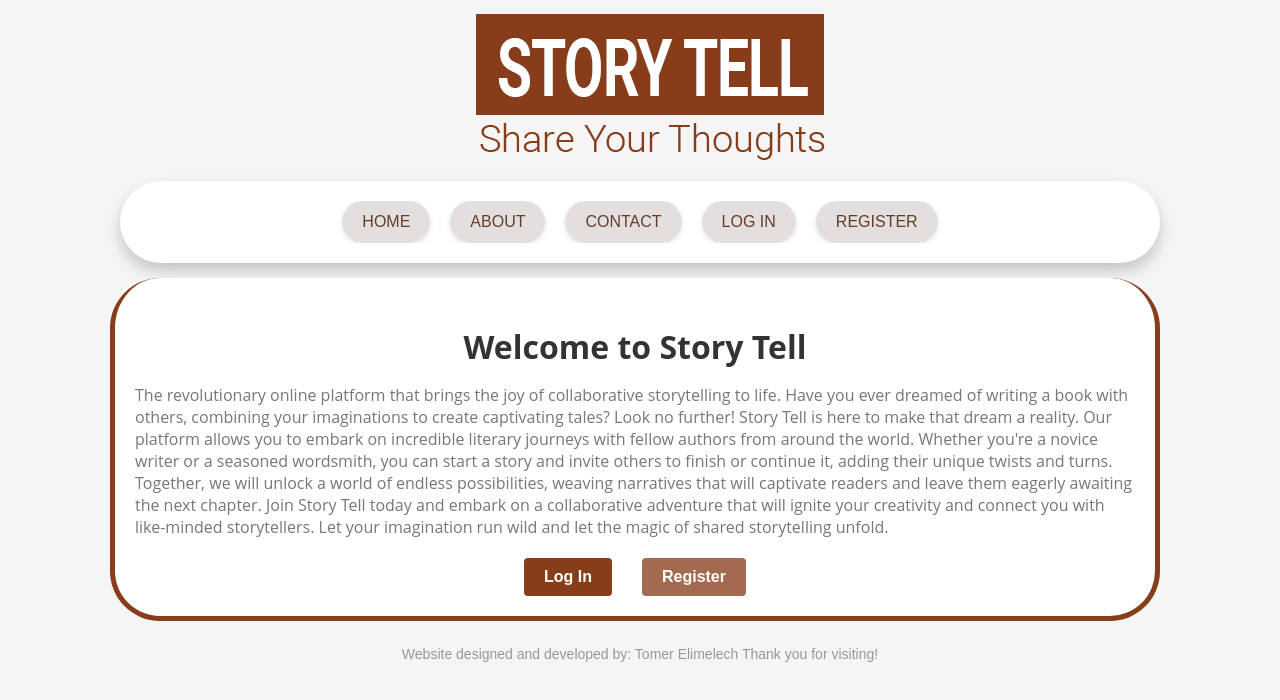
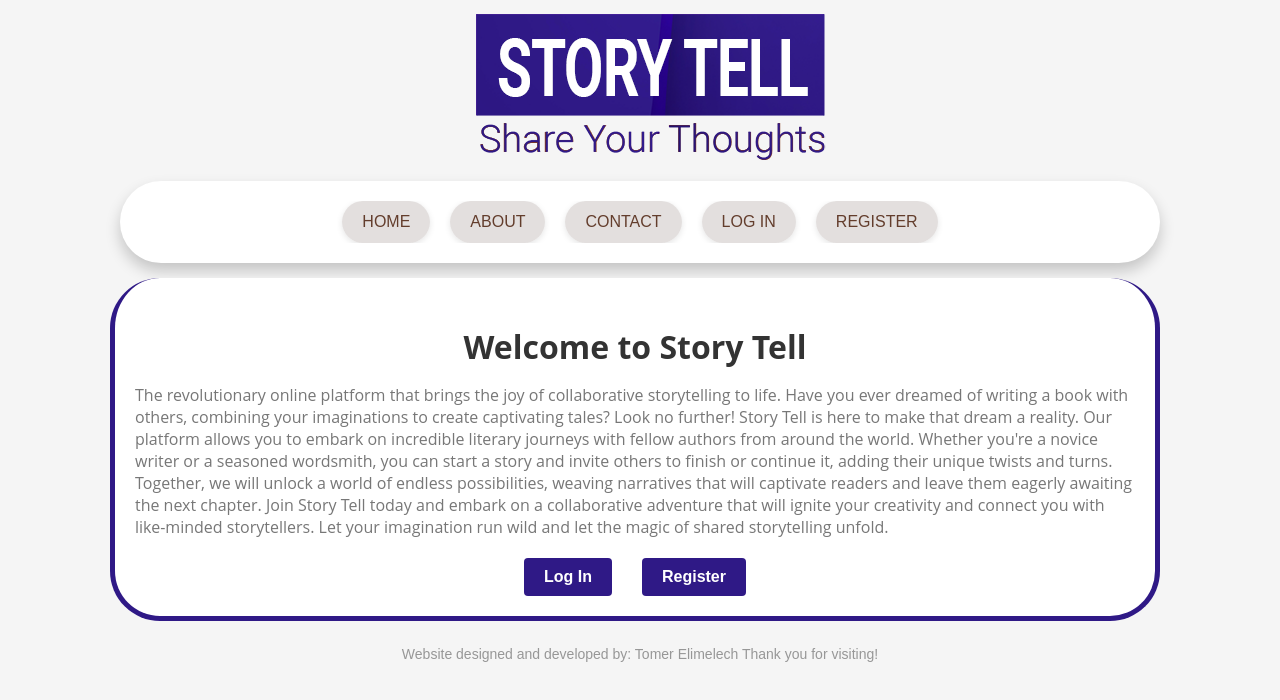
Before and after one commit to tomere13/TaskManager, a React (Create React App) app: page / in a window 1280 px wide. Shown: the top 700 px of the page. Built offline with nearby package versions, Linux system fonts and the light colour scheme; no server answers.

Commit message:
new color

```diff
--- a/src/cssFolder/AboutPage.css
+++ b/src/cssFolder/AboutPage.css
@@ -56,13 +56,13 @@ input {
 }
 
 .login-button {
-  background-color: #883d1a;
+  background-color: #2f1986;
 }
 .login-button :hover {
   background-color: #eeea9d;
 }
 .signup-button {
-  background-color: #883d1ac3;
+  background-color: #2f1986;
 }
 .signup-button :hover {
   background-color: #eeea9d;
--- a/src/cssFolder/AuthPage.css
+++ b/src/cssFolder/AuthPage.css
@@ -27,9 +27,9 @@ image {
   width: 1050px;
   height: 200px;
   border-radius: 50px;
-  border-left: 5px solid #883d1a;
-  border-right: 5px solid #883d1a;
-  border-bottom: 5px solid #883d1a;
+  border-left: 5px solid #2f1986;
+  border-right: 5px solid #2f1986;
+  border-bottom: 5px solid #2f1986;
   box-shadow: 0 2px 4px rgba(0, 0, 0, 0.2);
 }
 
@@ -168,7 +168,7 @@ body,
   border: none;
   border-radius: 30px;
   background-color: #dbd7d5c7;
-  color: #633d2c;
+  color: #2f1986;
   font-family: 'Montserrat', sans-serif;
   font-size: 16px;
   text-transform: uppercase;
--- a/src/cssFolder/CreateBook.css
+++ b/src/cssFolder/CreateBook.css
@@ -3,7 +3,7 @@
   margin: 0 auto;
   padding: 20px;
   border-radius: 50px;
-  border: 5px solid #883d1a;
+  border: 5px solid #2f1986;
 }
 
 .create-book-container h2 {
--- a/src/cssFolder/HomePage.css
+++ b/src/cssFolder/HomePage.css
@@ -24,9 +24,9 @@
   background-color: white;
   padding: 20px;
   border-radius: 50px;
-  border-left: 5px solid #883d1a;
-  border-right: 5px solid #883d1a;
-  border-bottom: 5px solid #883d1a;
+  border-left: 5px solid #2f1986;
+  border-right: 5px solid #2f1986;
+  border-bottom: 5px solid #2f1986;
 }
 
 .home-content {
@@ -113,7 +113,7 @@ body,
 }
 
 .menu li a:hover {
-  color: #883d1a;
+  color: #2f1986;
 }
 
 .nav input {
--- a/src/cssFolder/MainPage.css
+++ b/src/cssFolder/MainPage.css
@@ -12,9 +12,9 @@
   background-color: #fff;
   padding: 20px;
   border-radius: 50px;
-  border-left: 5px solid #883d1a;
-  border-right: 5px solid #883d1a;
-  border-bottom: 5px solid #883d1a;
+  border-left: 5px solid #2f1986;
+  border-right: 5px solid #2f1986;
+  border-bottom: 5px solid #2f1986;
 }
 .task-form {
   display: flex;
@@ -68,7 +68,7 @@
 
 .front,
 .back {
-  background: #883d1a;
+  background: #2f1986;
 }
 
 .front,
--- a/src/cssFolder/register.css
+++ b/src/cssFolder/register.css
@@ -153,7 +153,7 @@ body,
   border: none;
   border-radius: 30px;
   background-color: #dbd7d5c7;
-  color: #633d2c;
+  color: #2f1986;
   font-family: 'Montserrat', sans-serif;
   font-size: 16px;
   text-transform: uppercase;
```
Also changed, not shown: src/images/Story-Tell.png.
